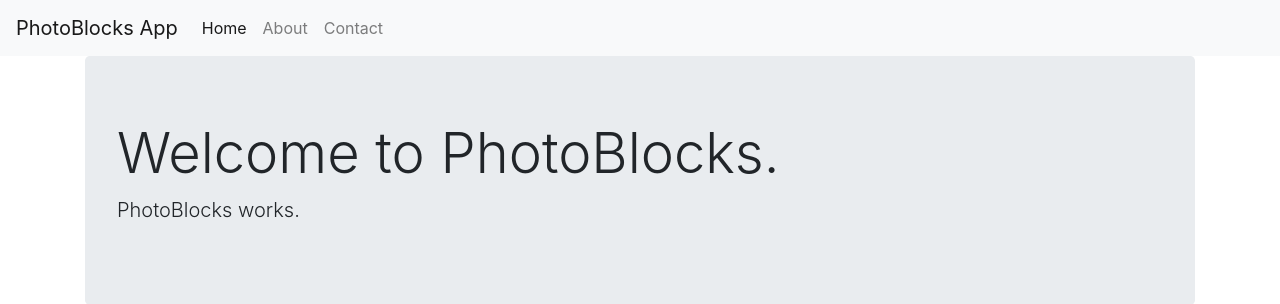
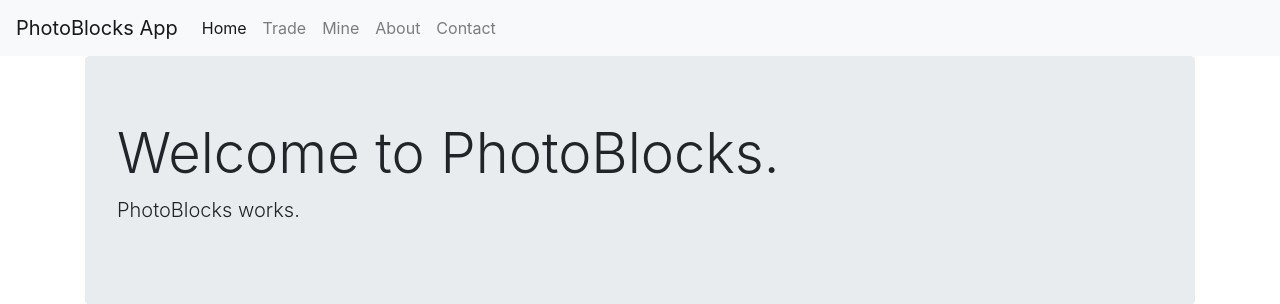
Before and after one commit to ericharmeling/photoblocks, a Flask app: page / in a window 1280 px wide. Shown: the top 304 px of the page. Run offline with Flask 2, Linux system fonts and the light colour scheme; some libraries are stand-ins or nearby versions.

Commit message:
mine and trade added to interface

```diff
--- a/interface.py
+++ b/interface.py
@@ -5,6 +5,14 @@ app = Flask(__name__)
 @app.route('/')
 def index():
     return render_template('home.html')
+
+@app.route('/trade')
+def trade_page():
+    return render_template('trade.html')
+
+@app.route('/mine')
+def mine_page():
+    return render_template('mine.html')
 
 @app.route('/about')
 def about():
--- a/templates/_nav.html
+++ b/templates/_nav.html
@@ -9,6 +9,12 @@
         <a class="nav-link" href="/">Home <span class="sr-only">(current)</span></a>
       </li>
       <li class="nav-item">
+        <a class="nav-link" href="/trade">Trade</a>
+      </li>
+      <li class="nav-item">
+        <a class="nav-link" href="/mine">Mine</a>
+      </li>
+      <li class="nav-item">
         <a class="nav-link" href="/about">About</a>
       </li>
       <li class="nav-item">
--- /dev/null
+++ b/templates/mine.html
@@ -0,0 +1,6 @@
+{% extends 'layout.html' %}
+
+{% block body %}
+<h1>Mine blocks</h1>
+<hr>
+{% endblock %}
--- /dev/null
+++ b/templates/trade.html
@@ -0,0 +1,6 @@
+{% extends 'layout.html' %}
+
+{% block body %}
+<h1>Trade coins</h1>
+<hr>
+{% endblock %}
```
